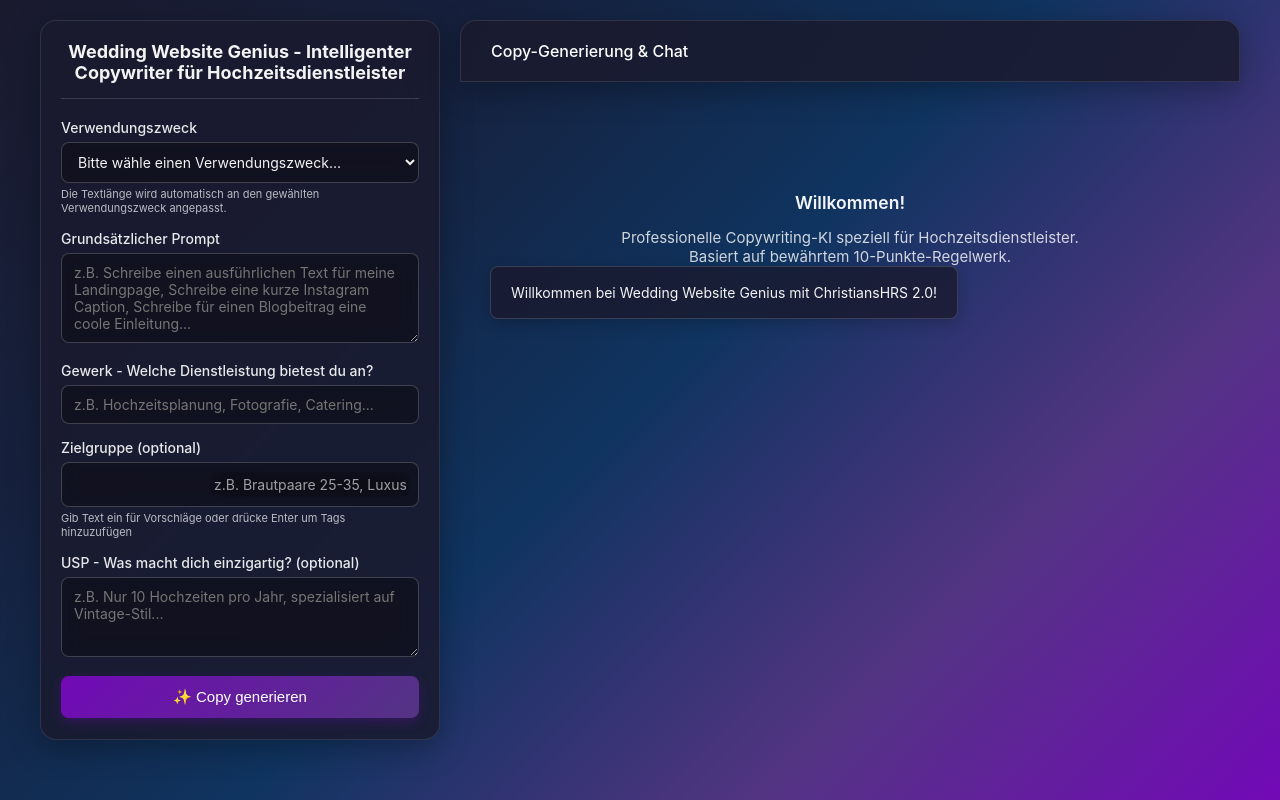
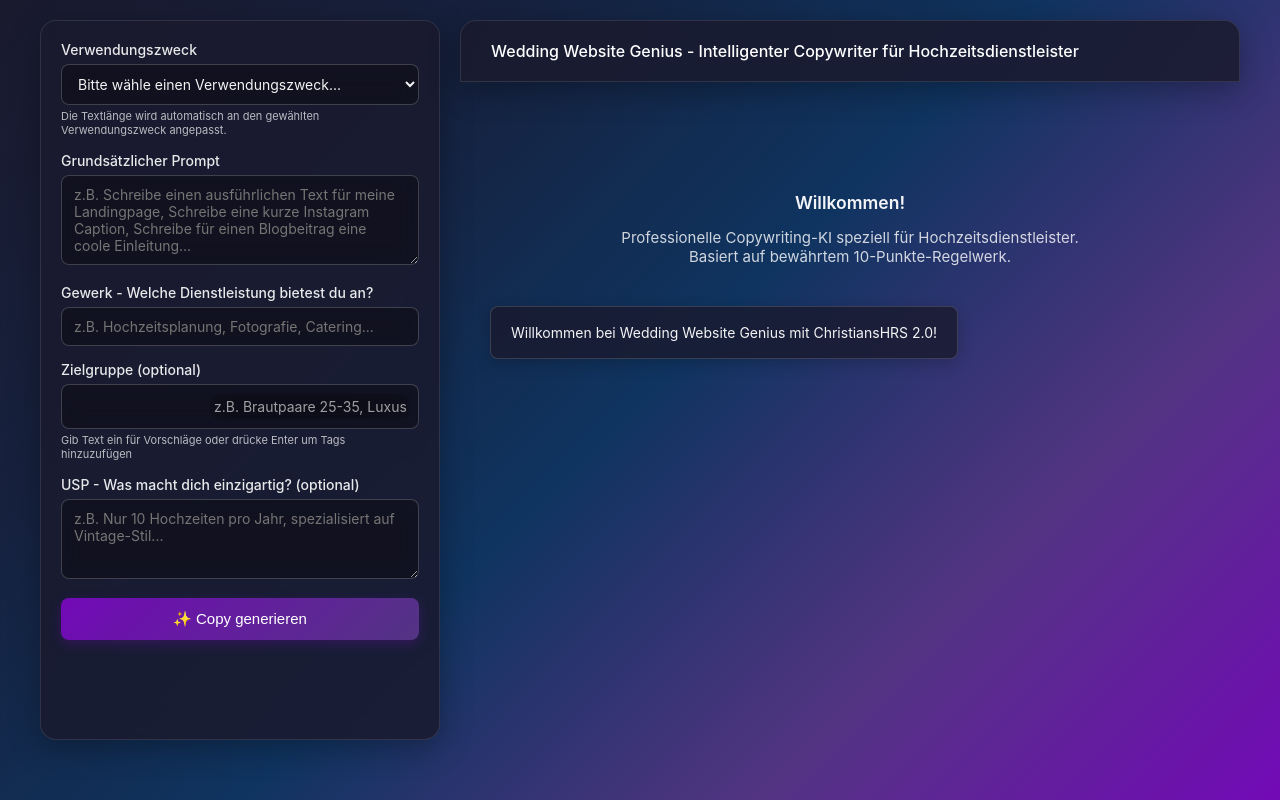
Before and after one commit to maikranz9999/Wedding-Website-Genius, a plain HTML site: page index.html in a window 1280 px wide. Drawn offline with Linux system fonts and the light colour scheme.

Commit message:
Update index.html

```diff
--- a/index.html
+++ b/index.html
@@ -448,6 +448,7 @@
             color: rgba(255, 255, 255, 0.8);
             font-size: 15px;
             margin-top: 80px;
+            margin-bottom: 40px;
         }
 
         .welcome h3 {
@@ -477,8 +478,6 @@
 <body>
     <div class="container">
         <div class="sidebar">
-            <div class="logo">Wedding Website Genius - Intelligenter Copywriter für Hochzeitsdienstleister</div>
-
             <div class="input-group">
                 <label>Verwendungszweck</label>
                 <select id="purpose">
@@ -519,7 +518,7 @@
 
         <div class="chat-area">
             <div class="chat-header">
-                Copy-Generierung & Chat
+                Wedding Website Genius - Intelligenter Copywriter für Hochzeitsdienstleister
             </div>
             <div class="messages" id="messages">
                 <div class="welcome">
```
